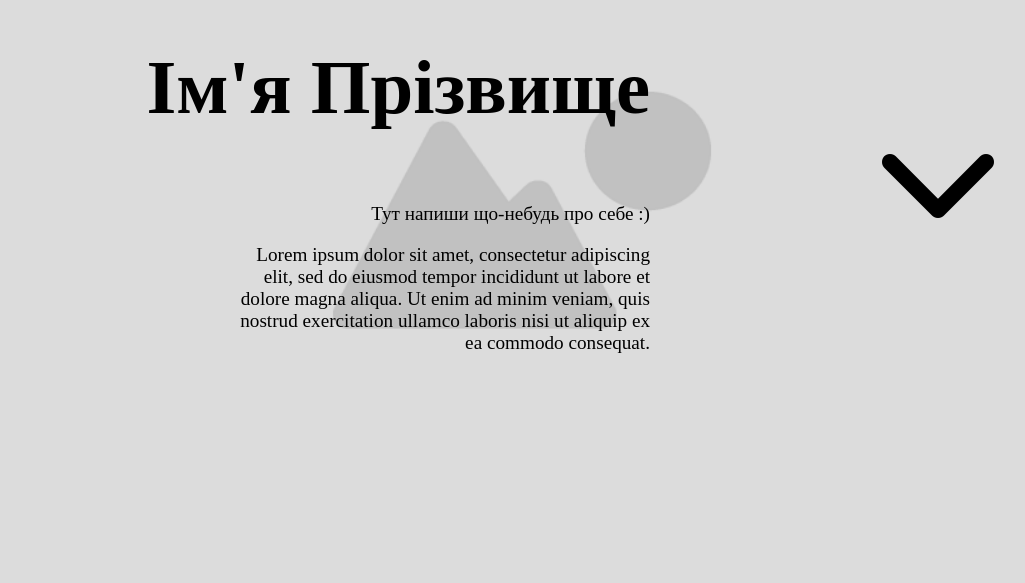
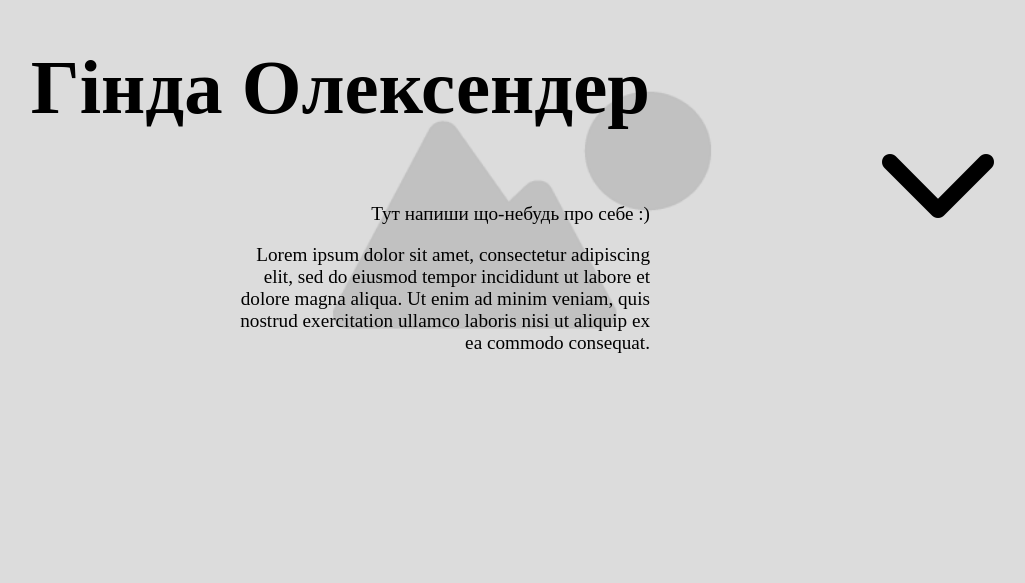
Before and after one commit to alibabuy0/testnaberemenostdvepoloski, a plain HTML site: page index.html in a window 1280 px wide. Shown: the part 217-800 px from the top of the page, without its empty margins (118-1143 px from the left). Drawn offline with Linux system fonts and the light colour scheme.

Commit message:
added credentials

```diff
--- a/index.html
+++ b/index.html
@@ -9,7 +9,7 @@
 <body>
     <header>
         <div class="header_left">
-            <h1>Ім'я Прізвище</h1>
+            <h1>Гінда Олексендер</h1>
             <div class="bio">
                 <p>Тут напиши що-небудь про себе :)</p>
                 <p>Lorem ipsum dolor sit amet, consectetur adipiscing elit, sed do eiusmod tempor incididunt ut labore et dolore magna aliqua. Ut enim ad minim veniam, quis nostrud exercitation ullamco laboris nisi ut aliquip ex ea commodo consequat.</p>
```
